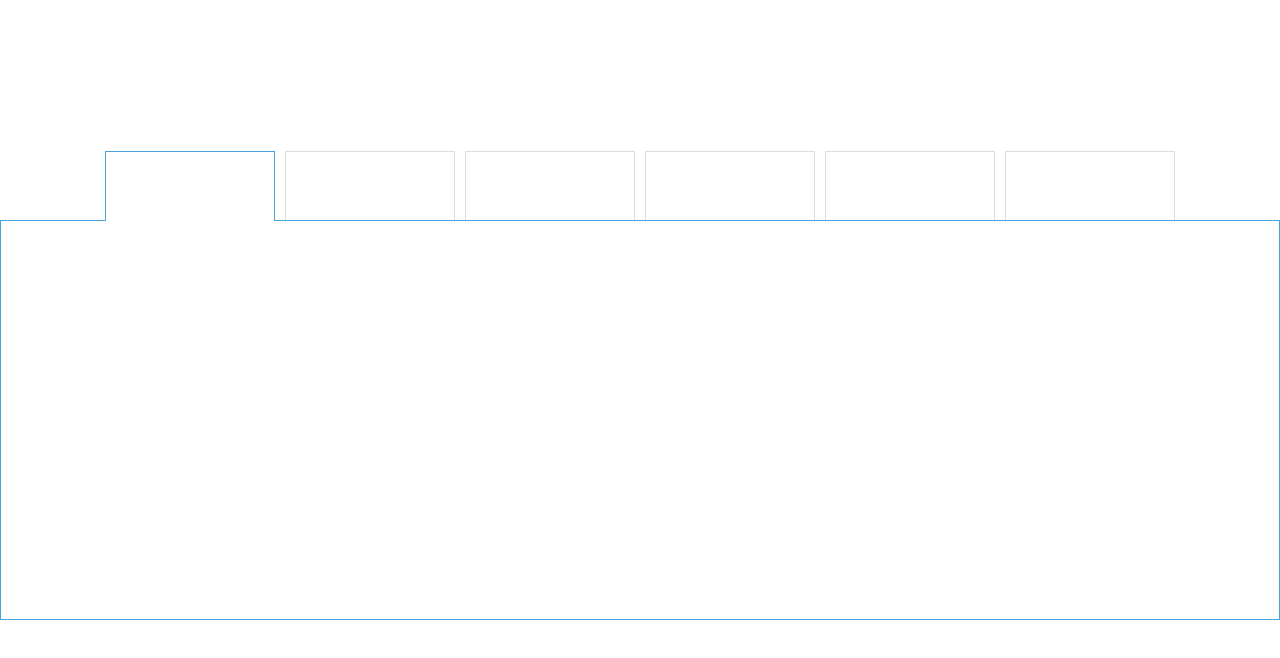
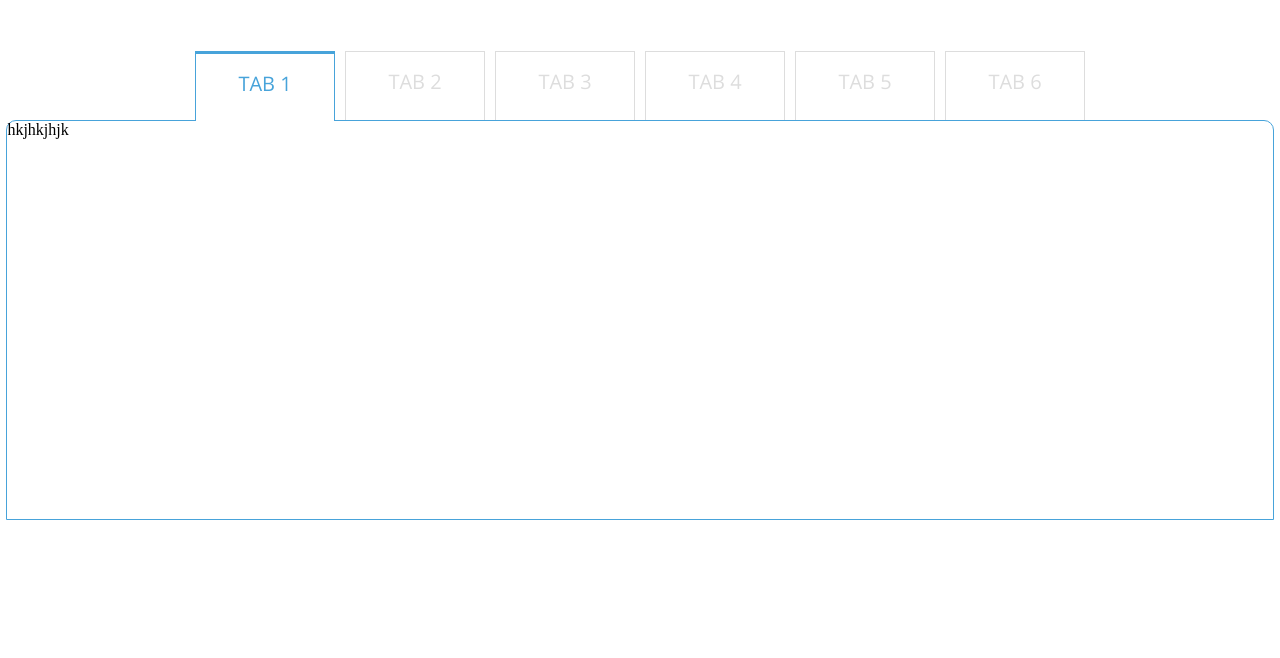
Before and after one commit to blakehagen/portfolio, a website: page public/index.html in a window 1280 px wide. Drawn offline with nearby package versions, Linux system fonts and the light colour scheme; some packages are replaced by stand-ins of ours.

Commit message:
tabs working

```diff
--- a/public/features/home/homeTmpl.html
+++ b/public/features/home/homeTmpl.html
@@ -1,35 +1,39 @@
-<!--<div class="home-wrapper">
-    <div class="title-banner">
-
-    </div>
-
-</div>
-<div class="blank">
-</div>
-
-
-<div class="content">
-</div>-->
-
 <div class="home-header-container">
-
-
 </div>
 
 <div class="tab-container">
     <div class="tab" ng-class="activeTab1 ? 'active-tab' : 'not-activetab'" ng-click="toggleTab1()">
+        <div class="tab-label">
+            <h5 ng-class="activeTab1 ? 'active-tab-text' : 'not-active-text'">TAB 1</h5>
+        </div>
     </div>
     <div class="tab" ng-class="activeTab2 ? 'active-tab' : 'not-activetab'" ng-click="toggleTab2()">
+        <div class="tab-label">
+            <h5 ng-class="activeTab2 ? 'active-tab-text' : 'not-active-text'">TAB 2</h5>
+        </div>
     </div>
     <div class="tab" ng-class="activeTab3 ? 'active-tab' : 'not-activetab'" ng-click="toggleTab3()">
+        <div class="tab-label">
+            <h5 ng-class="activeTab3 ? 'active-tab-text' : 'not-active-text'">TAB 3</h5>
+        </div>
     </div>
     <div class="tab" ng-class="activeTab4 ? 'active-tab' : 'not-activetab'" ng-click="toggleTab4()">
+        <div class="tab-label">
+            <h5 ng-class="activeTab4 ? 'active-tab-text' : 'not-active-text'">TAB 4</h5>
+        </div>
     </div>
     <div class="tab" ng-class="activeTab5 ? 'active-tab' : 'not-activetab'" ng-click="toggleTab5()">
+        <div class="tab-label">
+            <h5 ng-class="activeTab5 ? 'active-tab-text' : 'not-active-text'">TAB 5</h5>
+        </div>
     </div>
     <div class="tab" ng-class="activeTab6 ? 'active-tab' : 'not-activetab'" ng-click="toggleTab6()">
+        <div class="tab-label">
+            <h5 ng-class="activeTab6 ? 'active-tab-text' : 'not-active-text'">TAB 6</h5>
+        </div>
     </div>
 </div>
 
 <div class="content-border">
+    hkjhkjhjk
 </div>
--- a/public/index.html
+++ b/public/index.html
@@ -6,7 +6,7 @@
     <meta name="viewport" content="width=device-width, initial-scale=1">
 
     <title>Blake M. Hagen - Portfolio</title>
-
+    <link href='https://fonts.googleapis.com/css?family=Open+Sans:300,400,600' rel='stylesheet' type='text/css'>
     <link rel="stylesheet" href="/styles/styles.css">
 
 </head>
--- a/public/styles/styles.css
+++ b/public/styles/styles.css
@@ -7,50 +7,18 @@
 html, body {
     margin: 0;
     height: 100%;
-    width: 100;
+    width: 100%;
 }
 
-/*.home-wrapper {
-    height: 100%;
-    width: 100%;
-    background: url('http://peek.space/art/peek-space-img-3/full.jpg') no-repeat center center fixed;
-    -webkit-background-size: cover;
-    -moz-background-size: cover;
-    -o-background-size: cover;
-    -ms-background-size: cover;
-    background-size: cover;
-
+h1,h2,h3,h4,h5,h6 {
+    font-family: 'Open Sans', sans-serif;
+    margin: 0;
+    position: relative;
 }
-
-.title-banner {
-    position: relative;
-    top: 40%;
-    width: 100%;
-    height: 150px;
-    background: #333;
-    opacity: 0.4;
-    margin-bottom: 100%;
-}
-
-.blank {
-    width: 100%;
-    height: 100%;
-    background: none;
-    opacity: 0.3;
-    border: 1px solid red;
-}
-
-.content{
-    width: 100%;
-    height: 100%;
-    margin: 0;
-    padding: 0;
-    border: 1px solid purple;
-}*/
 
 .home-header-container {
     width: 100%;
-    height: 150px;
+    height: 50px;
     /*border: 1px solid blue;*/
 }
 
@@ -63,7 +31,7 @@ html, body {
 }
 
 .tab {
-    width: 170px;
+    width: 140px;
     height: 100%;
     border: 1px solid #DDD;
     border-bottom: none;
@@ -73,33 +41,52 @@ html, body {
     z-index: 9;
     background: #FFF;
     cursor: pointer;
+    vertical-align: top;
 }
+
+.tab-label {
+    width: 100%;
+    margin-top: 16px;
+}
+
+    .tab-label h5 {
+        font-weight: 400;
+        font-size: 20px;
+    }
 
 .active-tab {
     border: 1px solid #47A3DA;
+    border-top: 3px solid #47A3DA;
     border-bottom: none;
     margin: 1px 3px;
     z-index: 9999;
 }
 
+.active-tab-text {
+    color: #47A3DA;
+}
+
+.not-active-text {
+    color: #DDD;
+}
+
 .non-active-tab {
-    width: 170px;
-    height: 100%;
     border: 1px solid #DDD;
     border-bottom: 1px solid #47A3DA;
     display: inline-block;
     margin: 3px 3px;
-    position: relative;
     z-index: 99;
     background: #FFF;
     cursor: pointer;
-
 }
 
 .content-border {
-    width: 100%;
+    width: 99%;
     height: 400px;
+    margin: 0 auto;
     border: 1px solid #47A3DA;
+    border-top-left-radius: 10px;
+    border-top-right-radius: 10px;
     position: relative;
     z-index: 999;
 }
```
